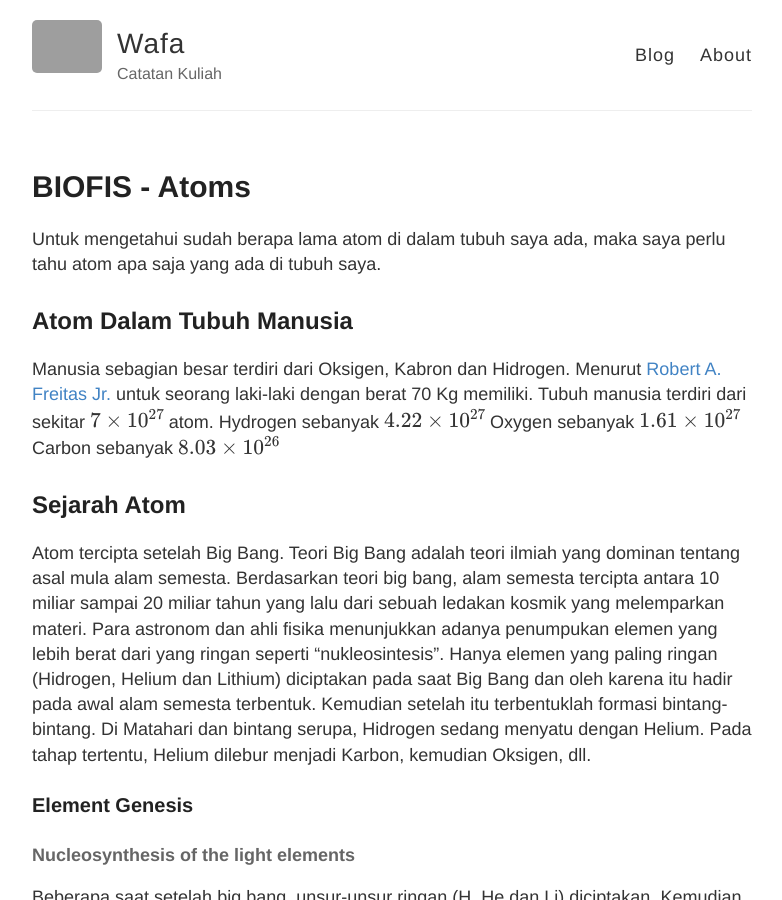
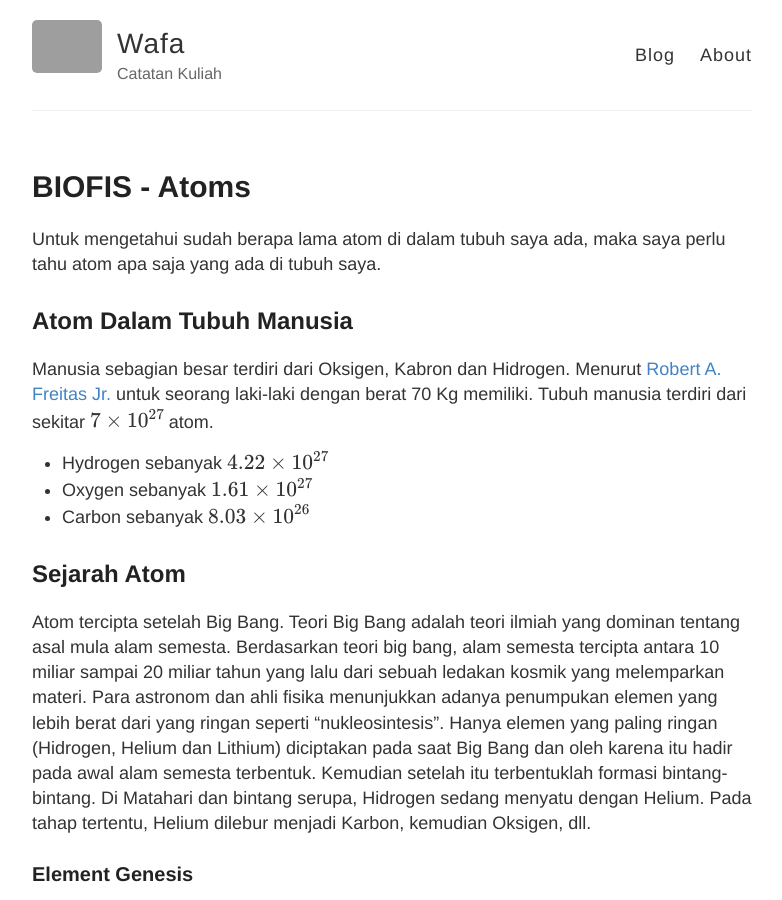
Before and after one commit to mwafa/mwafa.github.io, a Jekyll site: the page built from _posts/2017-2-16-BIOFIS-Atom.md, in a window 1280 px wide and 900 px high. Shown: the whole window, without its empty margins (248-1030 px from the left). Built offline with Jekyll 4.4.1, drawn with Linux system fonts in a browser that asks for light colours; formulas are drawn with MathJax 3; a script that is not in the unit is left out; grey boxes are pictures that could not be loaded.

Commit message:
update data

```diff
--- a/_posts/2017-2-16-BIOFIS-Atom.md
+++ b/_posts/2017-2-16-BIOFIS-Atom.md
@@ -10,9 +10,10 @@ Untuk mengetahui sudah berapa lama atom di dalam tubuh saya ada, maka saya perlu
 Manusia sebagian besar terdiri dari Oksigen, Kabron dan Hidrogen.
 Menurut [Robert A. Freitas Jr.](http://www.foresight.org/Nanomedicine/Ch03_1.html) untuk seorang laki-laki dengan berat 70 Kg memiliki.
 Tubuh manusia terdiri dari sekitar $$7 \times 10^{27}$$ atom.
-Hydrogen sebanyak $$4.22 \times 10^{27}$$
-Oxygen sebanyak $$1.61 \times 10^{27}$$
-Carbon sebanyak $$8.03 \times 10^{26}$$
+
++ Hydrogen sebanyak $$4.22 \times 10^{27}$$
++ Oxygen sebanyak $$1.61 \times 10^{27}$$
++ Carbon sebanyak $$8.03 \times 10^{26}$$
 
 ## Sejarah Atom
 
@@ -46,6 +47,7 @@ Atom penyusun  terbentuk pada bintang-bintang pada awal alam semesta kemudan ter
 Termasuk unsur yang ada di bumi.
 Sehingga, kemungkinan besar unsur pada tubuh manusia berasal dari bintang-bintang pada awal alam semesta tercipta.
 
+---
 
 ## Referensi:
 
@@ -57,3 +59,5 @@ https://en.wikipedia.org/wiki/Composition_of_the_human_body
 http://www2.latech.edu/~upali/chem481/Chem481c1.htm
 http://www2.latech.edu/~upali/chem481/Chem481c1.pdf
 http://umich.edu/~gs265/bigbang.htm
+
+---
```
